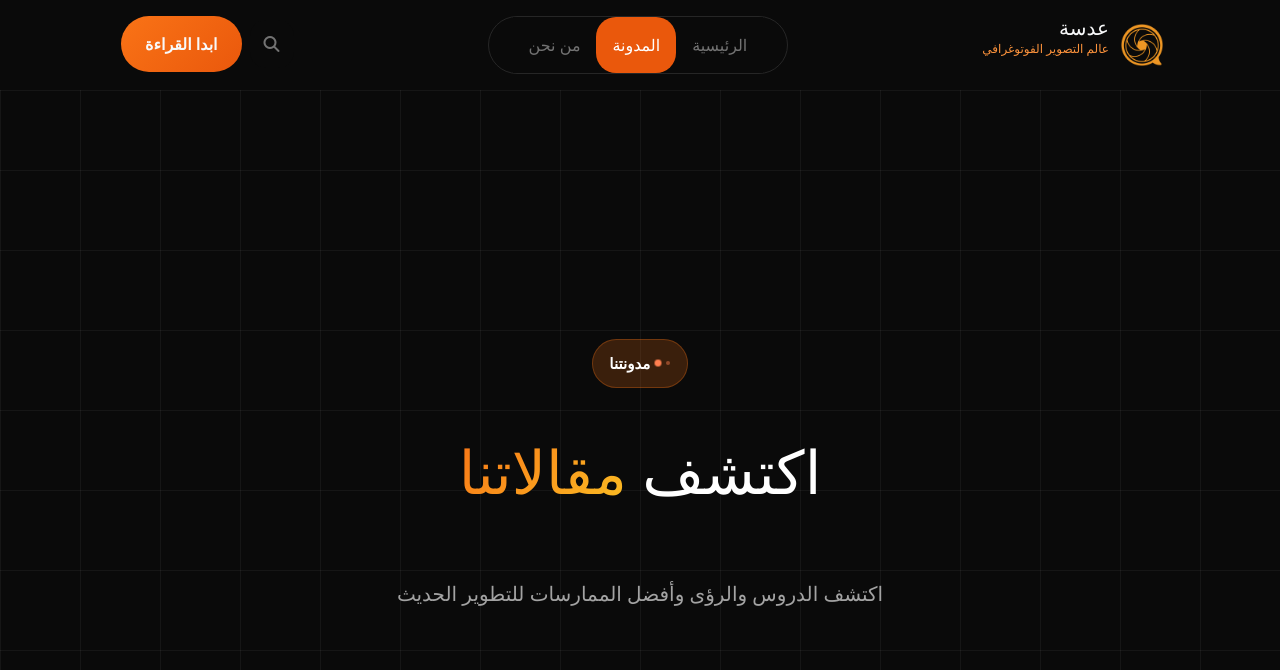
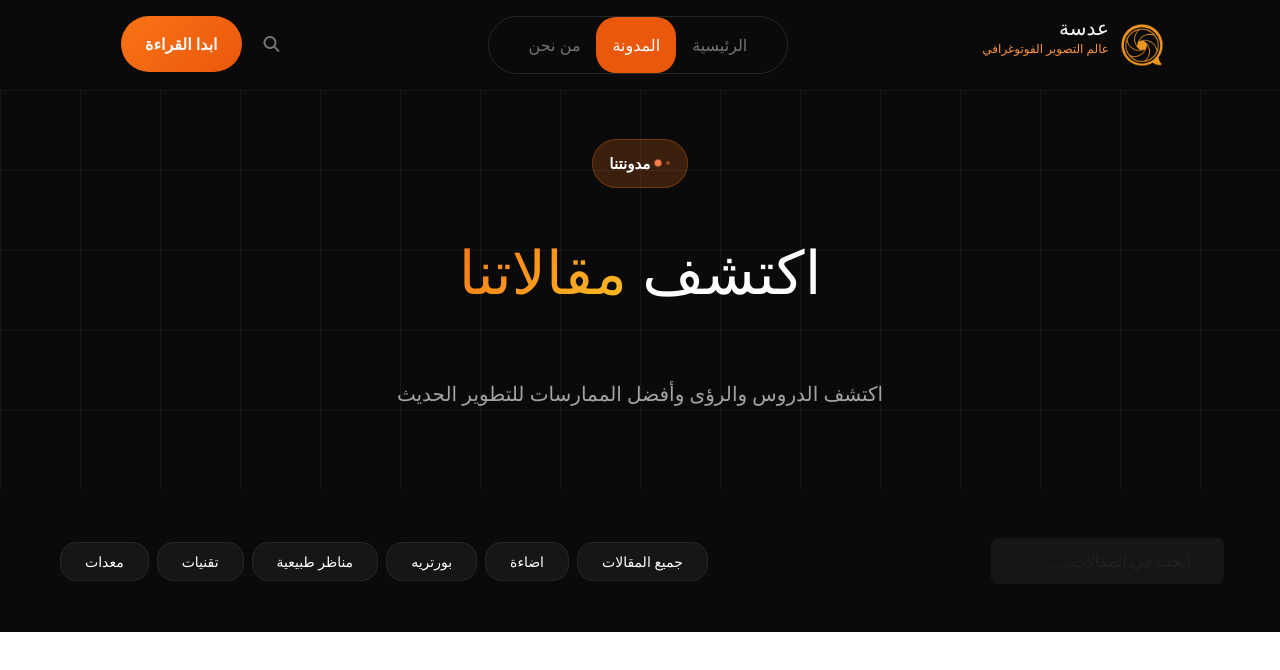
Before and after one commit to asia-negm/angular, an Angular app: page /home in a window 1280 px wide. Both pictures are taken after a click on the button "المدونة". Shown: the top 670 px of the page. Built offline with nearby package versions, Linux system fonts and the light colour scheme.

Commit message:
project navbar:

```diff
--- a/src/app/hero/hero.ts
+++ b/src/app/hero/hero.ts
@@ -17,8 +17,7 @@ export class Hero {
   description =input('انغمس في أسرار المحترفين ونصائح عملية لتطوير مهاراتك في التصوير.');
   showBtn =input(true);
   showCards =input(true);
-
-    cards:ICard[]=[
+      cards:ICard[]=[
       {id:'0' ,icon:'fa-solid fa-newspaper' , h2:'+50' ,p:'مقالة'},
       {id:'1' ,icon:'fa-solid fa-users' , h2:'+10ألف' ,p:'قارئ'},
       {id:'2' ,icon:' fa-solid fa-folder-open' , h2:'4' ,p:'تصنيفات'},
--- a/src/app/project-component/project-component.css
+++ b/src/app/project-component/project-component.css
@@ -0,0 +1,16 @@
+.form-control {
+    padding: .375rem 2rem;
+    line-height: 2;
+    color: var(--color-neutral-200);
+    background-color: var(--color-black-400);
+    border: var(--bs-border-width) solid var(--color-black-400);
+
+}
+.form-control:focus{
+  border-color:var(--color-orange-400);
+  box-shadow:rgba(249 , 115 , 22, 0.1) 0px 0px 0px 3px;
+  color:white;
+}
+.border {
+    border: var(--bs-border-width) var(--bs-border-style) var(--color-neutral-800) !important;
+}
--- a/src/app/project-component/project-component.html
+++ b/src/app/project-component/project-component.html
@@ -9,3 +9,32 @@
   [showBtn]="false"
     />
 </div>
+<nav class="navbar navbar-expand-lg background-black p-5">
+  <form class="d-flex" role="search">
+    <input class="form-control bg-black-400 text-netual-500 w-100 me-2" type="search" placeholder="ابحث في المقالات......" aria-label="Search"/>
+  </form>
+  <div class="container-fluid">
+    <div class="collapse navbar-collapse" id="navbarSupportedContent">
+      <ul class="navbar-nav me-auto gap-2 mb-2 mb-lg-0">
+        <li class="nav-item">
+          <a class="nav-link active text-sm py-2 px-4 border  rounded-4 bg-black-400 text-white" aria-current="page">جميع المقالات</a>
+        </li>
+        <li class="nav-item">
+          <a class="nav-link text-sm py-2 px-4 border  rounded-4 bg-black-400  text-white">اضاءة</a>
+        </li>
+        <li class="nav-item">
+          <a class="nav-link text-sm py-2 px-4 border border-1 rounded-4 bg-black-400  text-white">بورتريه</a>
+        </li>
+        <li class="nav-item">
+          <a class="nav-link text-sm py-2 px-4 border  rounded-4 bg-black-400  text-white">مناظر طبيعية</a>
+        </li>
+        <li class="nav-item">
+          <a class="nav-link  text-sm py-2 px-4 border  rounded-4 bg-black-400 text-white">تقنيات</a>
+        </li>
+        <li class="nav-item">
+          <a class="nav-link text-sm py-2 px-4 border rounded-4 bg-black-400 text-white">معدات</a>
+        </li>
+      </ul>
+    </div>
+  </div>
+</nav>
--- a/src/styles.css
+++ b/src/styles.css
@@ -6,6 +6,8 @@
     --color-orange-400:#fb923c;
     --color-orange-600:#ea580c;
     --color-orange-500:#f97316;
+    --color-neutral-200:#e5e5e5;
+    --color-neutral-300:#d4d4d4;
     --color-neutral-400:#a3a3a3;
     --color-neutral-500:#737373;
     --color-neutral-800:#262626;
@@ -69,7 +71,7 @@
     background-color: var(--color-black-500);
 }
 .bg-black-400{
-    background-color: var(--color-black-500);
+    background-color: var(--color-black-400);
 }
 .bg-black-300{
     background-color:var(--color-black-300);
@@ -87,7 +89,7 @@
         linear-gradient(to right, rgba(255, 255, 255, 0.05) 1px, transparent 1px),
         linear-gradient(to bottom, rgba(255, 255, 255, 0.05) 1px, transparent 1px);
     background-size: 80px 80px;
-    min-height: 100vh;
+    min-height: 50vh;
     padding: 2rem;
 }
 .hero-content h1{
@@ -119,7 +121,11 @@
     50%{
         transform: scale(1);
         opacity: 1;
-    }
+        -webkit-transform: scale(1);
+        -moz-transform: scale(1);
+        -ms-transform: scale(1);
+        -o-transform: scale(1);
+}
 }
 .spinner-grow{
     --bs-spinner-width: .5rem;
@@ -161,6 +167,10 @@ h1{
     background-color: rgba(255, 255, 255, 0.03);
     border: 1px solid rgba(255, 255, 255, 0.10);
     border-radius: 20px;
+    -webkit-border-radius: 20px;
+    -moz-border-radius: 20px;
+    -ms-border-radius: 20px;
+    -o-border-radius: 20px;
 }
 .card i{
     font-size: 1.5rem;
```
Also changed, not shown: src/app/about-component/about-component.html (line endings or trailing spaces).
